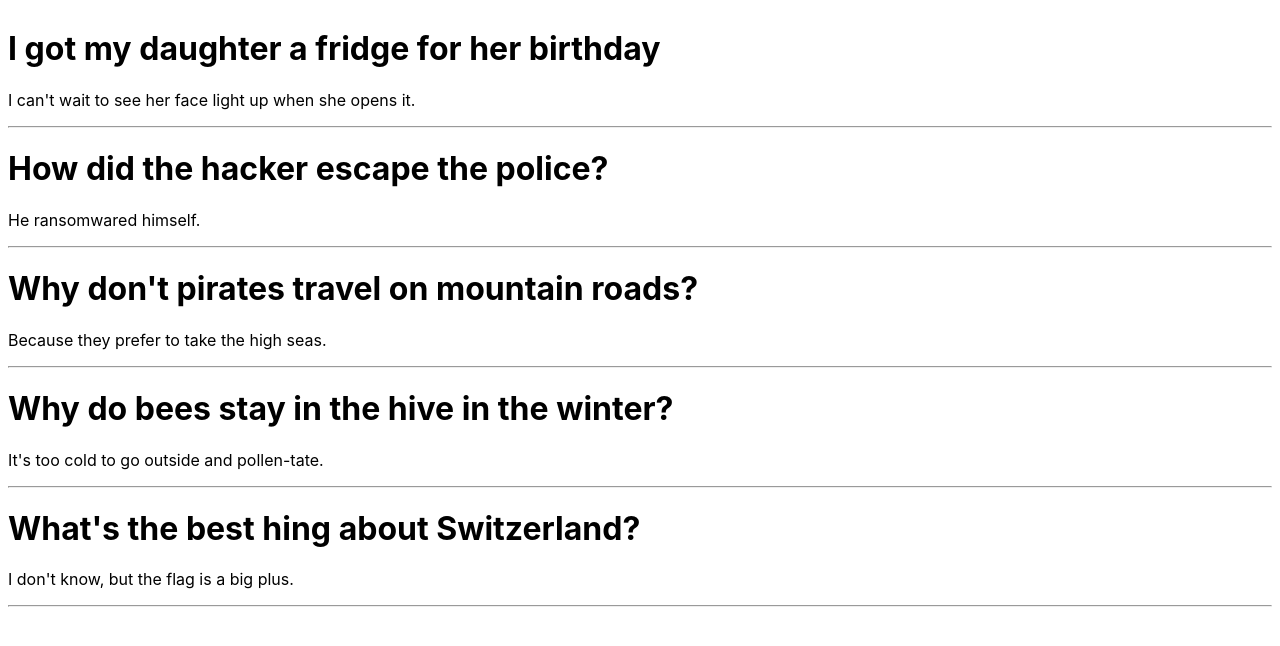
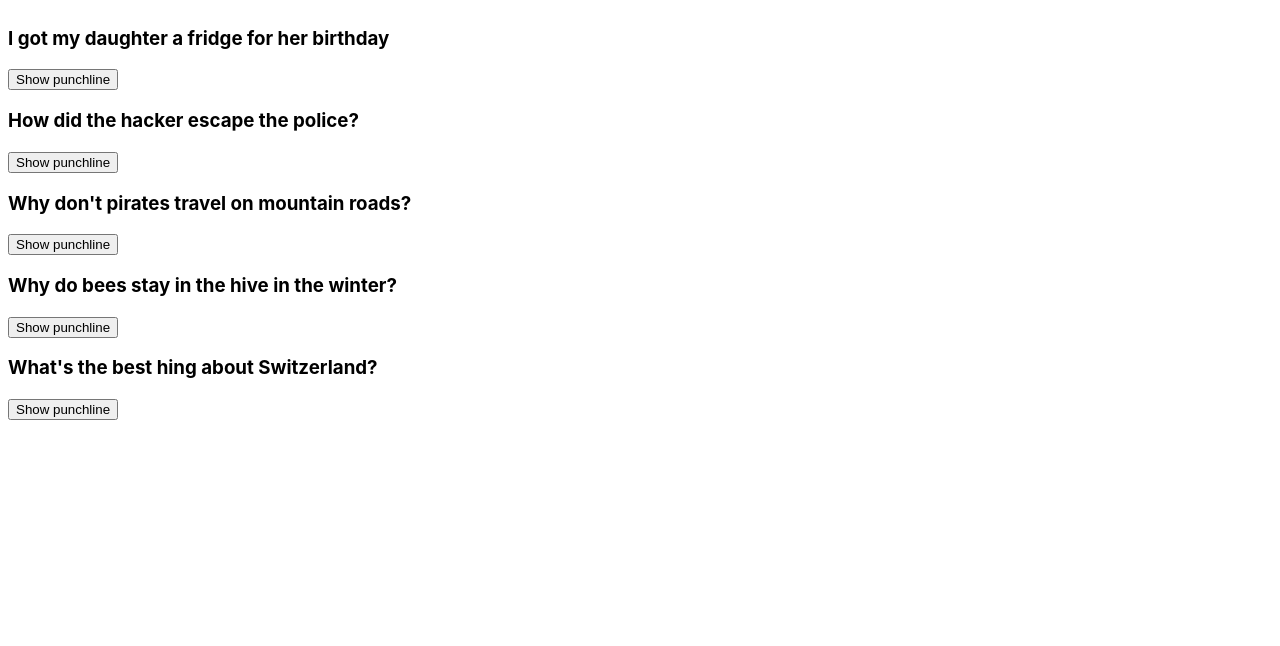
Before and after one commit to lswebdevelops/props_app, a React (Create React App) app: page / in a window 1280 px wide. Shown: the top 646 px of the page. Built offline with nearby package versions, Linux system fonts and the light colour scheme.

Commit message:
showing the punchline using state

```diff
--- a/src/Components/Jokes.jsx
+++ b/src/Components/Jokes.jsx
@@ -1,19 +1,23 @@
 import '../Styles/Jokes.css';
 import React from 'react';
-class Jokes extends React.Component{
-  render(){
 
-    const { setup, punchline} = this.props;
-    return(
+function Jokes(props) {
+  const [isShown, setIsShown] = React.useState(false);
+
+  function toggleShown() {
+
+    setIsShown(prevShown => !prevShown)
+  }
+
+  return (
+    <div>
+      <h3>{props.setup}</h3>
       <div>
-        {/* if setup exists, so is truffy */}
-        {setup && <h1
-        style={{display: setup ? "block": "none"}}>{setup}</h1>}
-        {punchline && <p
-         style={{display:punchline ? "block": "none"}}>{punchline}</p>}
-         <hr />
+        <button onClick={toggleShown}>Show punchline</button>
+        {isShown && <p>{props.punchline}</p>}
       </div>
-    )
-  }
+    </div>
+  );
 }
+
 export default Jokes;
--- a/src/Data/jokesData.js
+++ b/src/Data/jokesData.js
@@ -1,4 +1,4 @@
-export default [
+const jokes = [
     {
         id: 1,
       setup: "I got my daughter a fridge for her birthday",
@@ -29,3 +29,5 @@ export default [
       punchline: "I don't know, but the flag is a big plus."
     }
   ]
+
+  export default jokes;
```
Also changed, not shown: src/App.js (+17 -12 lines).
